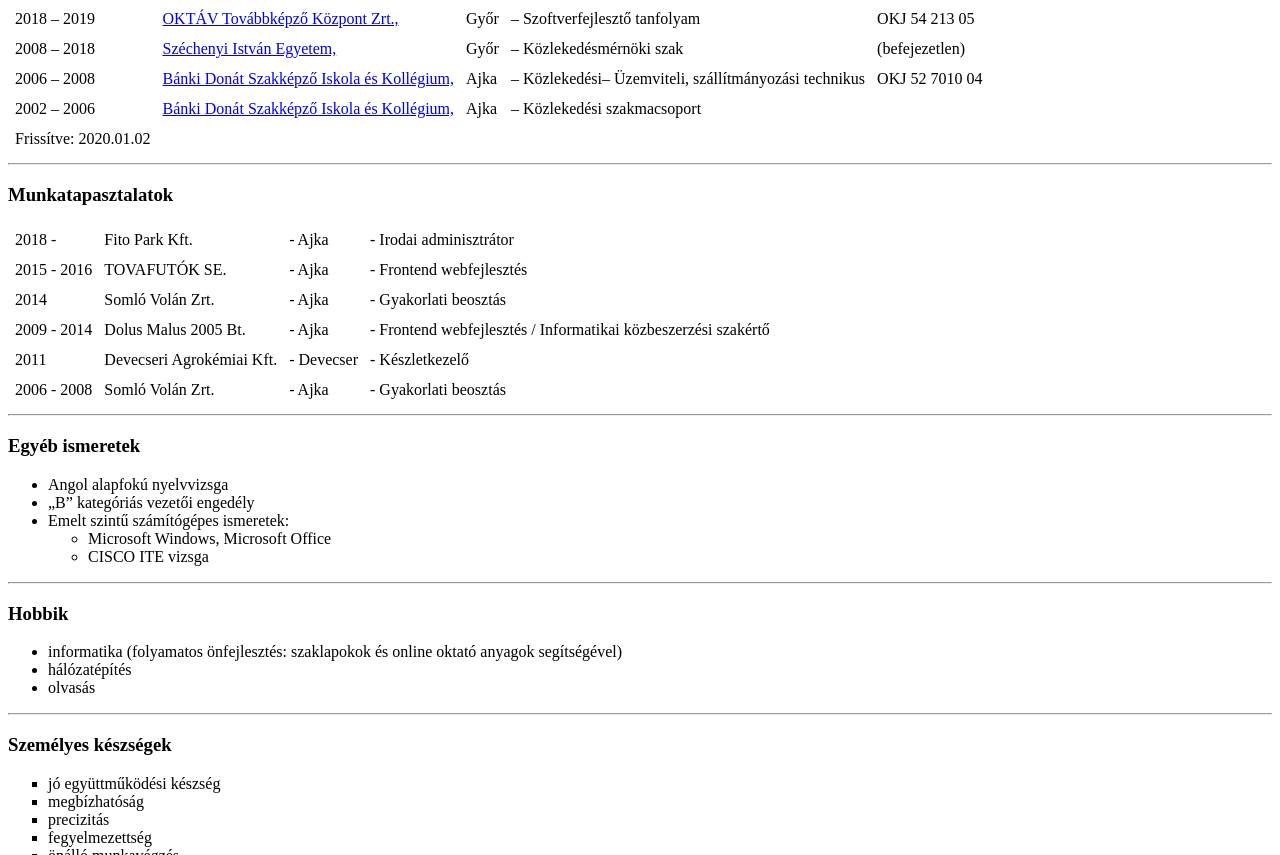
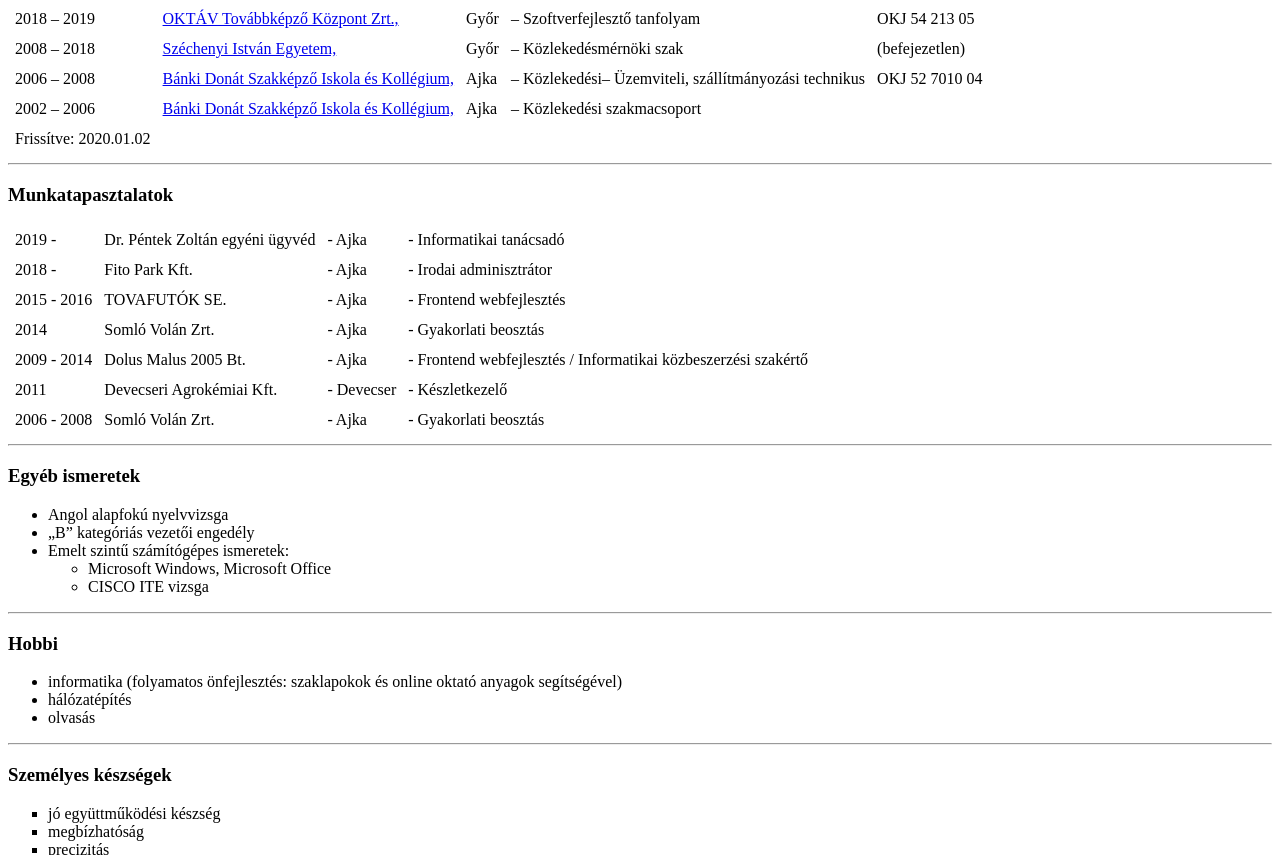
Before and after one commit to funthom0/CV, a plain HTML site: page index.html in a window 1280 px wide. Shown: the part 377-1232 px from the top of the page. Drawn offline with Linux system fonts and the light colour scheme.

Commit message:
Add files via upload

```diff
--- a/index.html
+++ b/index.html
@@ -77,6 +77,12 @@
       <h3>Munkatapasztalatok</h3>
       <table cellpadding="5">
         <tr>
+          <td>2019 - </td>
+          <td> Dr. Péntek Zoltán egyéni ügyvéd</td>
+          <td> - Ajka </td>
+          <td> - Informatikai tanácsadó</td>
+        </tr>
+        <tr>
           <td>2018 - </td>
           <td> Fito Park Kft. </td>
           <td> - Ajka </td>
@@ -126,7 +132,7 @@
         </li>
       </ul>
       <hr>
-      <h3>Hobbik</h3>
+      <h3>Hobbi</h3>
       <ul>
         <li>informatika (folyamatos önfejlesztés: szaklapokok és online oktató anyagok segítségével)</li>
         <li>hálózatépítés</li>
```
